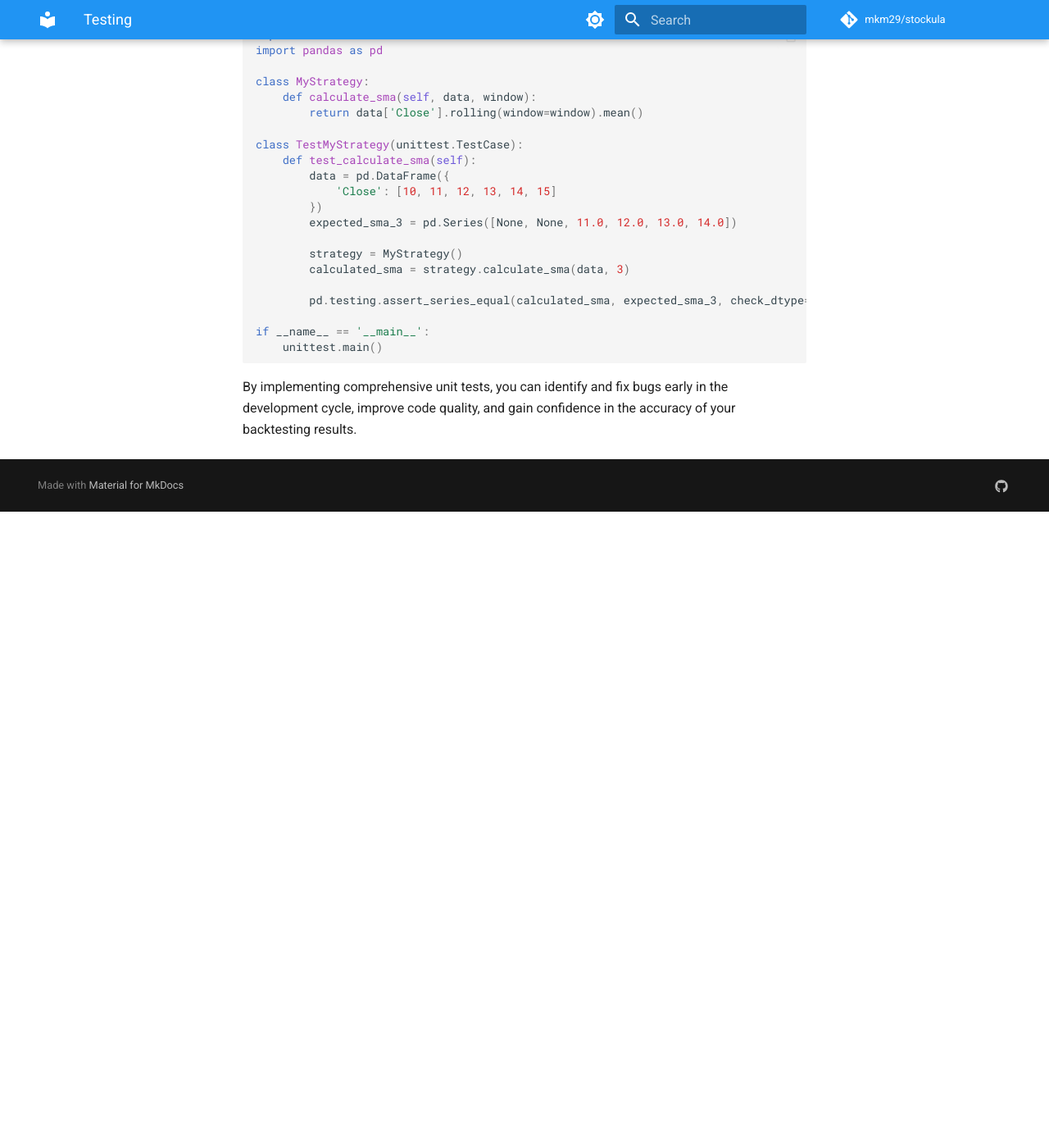
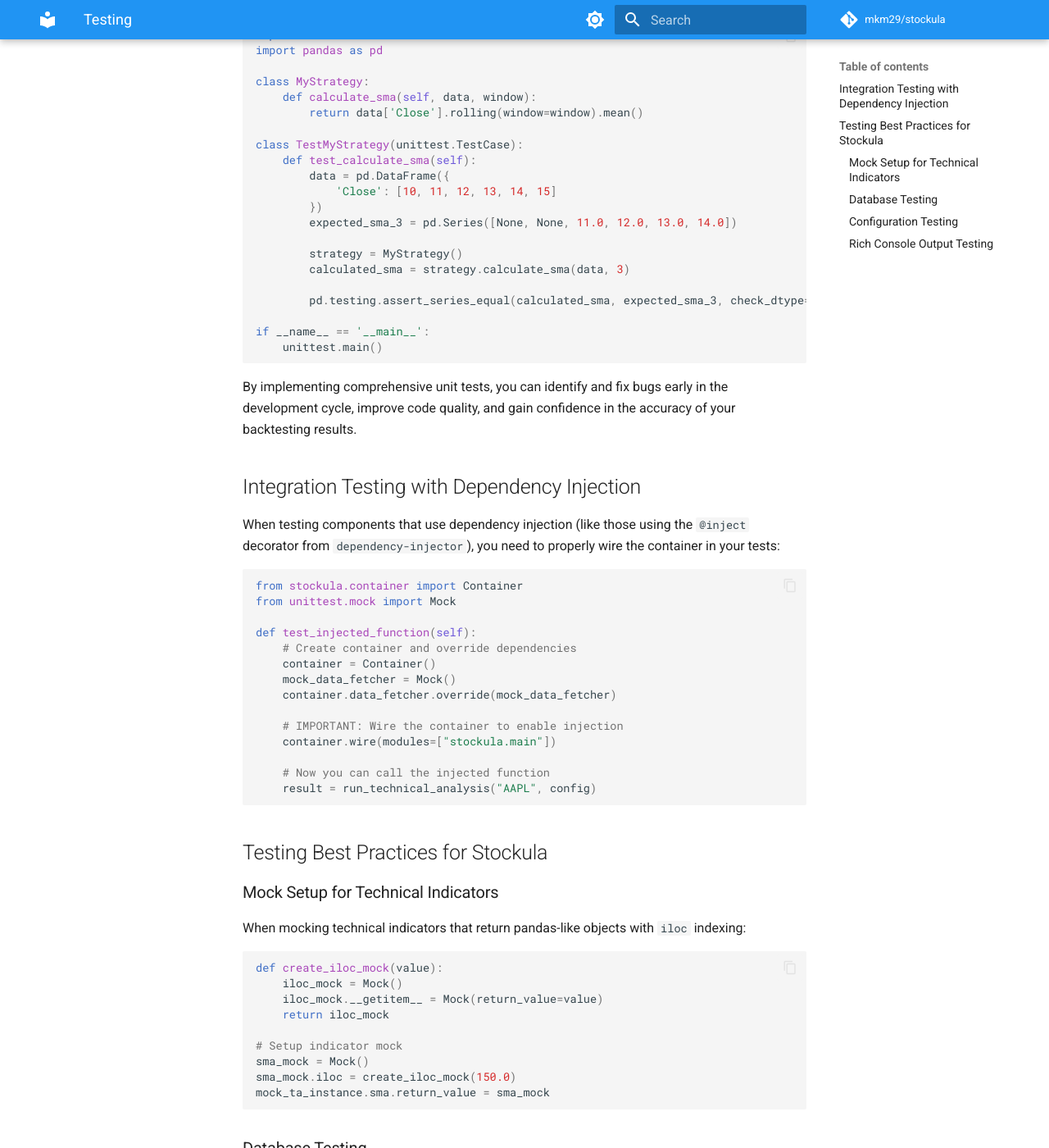
Before and after one commit to mkm29/stockula, an MkDocs documentation site: the page built from docs/development/testing.md, in a window 1280 px wide and 1400 px high, scrolled down 1059 px. Shown: the whole window at 82% size. Built offline with MkDocs 1.6.1 and Material for MkDocs 9.7.7, drawn with Linux system fonts in a browser that asks for light colours; comment, search, counter and statistics services are not loaded; before the commit the page ends 1683 px from its top, so only the background shows below that; some of the changed text lies outside the part shown.

Commit message:
chore: update changelog with test suite fixes and improvements; modify Dockerfile version; enhance testing documentation; add backward compatibility methods in DatabaseManager

````diff
--- a/docs/development/testing.md
+++ b/docs/development/testing.md
@@ -49,3 +49,83 @@ if __name__ == '__main__':
 ```
 
 By implementing comprehensive unit tests, you can identify and fix bugs early in the development cycle, improve code quality, and gain confidence in the accuracy of your backtesting results.
+
+## Integration Testing with Dependency Injection
+
+When testing components that use dependency injection (like those using the `@inject` decorator from `dependency-injector`), you need to properly wire the container in your tests:
+
+```python
+from stockula.container import Container
+from unittest.mock import Mock
+
+def test_injected_function(self):
+    # Create container and override dependencies
+    container = Container()
+    mock_data_fetcher = Mock()
+    container.data_fetcher.override(mock_data_fetcher)
+
+    # IMPORTANT: Wire the container to enable injection
+    container.wire(modules=["stockula.main"])
+
+    # Now you can call the injected function
+    result = run_technical_analysis("AAPL", config)
+```
+
+## Testing Best Practices for Stockula
+
+### Mock Setup for Technical Indicators
+
+When mocking technical indicators that return pandas-like objects with `iloc` indexing:
+
+```python
+def create_iloc_mock(value):
+    iloc_mock = Mock()
+    iloc_mock.__getitem__ = Mock(return_value=value)
+    return iloc_mock
+
+# Setup indicator mock
+sma_mock = Mock()
+sma_mock.iloc = create_iloc_mock(150.0)
+mock_ta_instance.sma.return_value = sma_mock
+```
+
+### Database Testing
+
+The DatabaseManager automatically creates stocks if they don't exist when storing price data. This means foreign key constraint tests should verify auto-creation rather than expecting exceptions:
+
+```python
+def test_foreign_key_constraint(self, test_database):
+    # Price data can be added for non-existent stock (auto-creation)
+    test_database.add_price_data(
+        "NEWSTOCK", datetime.now(), 100.0, 101.0, 99.0, 100.5, 1000000, "1d"
+    )
+
+    # Verify the stock was auto-created
+    with test_database.get_session() as session:
+        stock = session.query(Stock).filter_by(symbol="NEWSTOCK").first()
+        assert stock is not None
+```
+
+### Configuration Testing
+
+When testing functions that expect specific configuration structures, ensure your test configs include all required fields:
+
+```python
+# For backtest tests, include strategies
+sample_stockula_config.backtest.strategies = [
+    StrategyConfig(name="smacross", parameters={"fast_period": 10, "slow_period": 20})
+]
+```
+
+### Rich Console Output Testing
+
+When testing functions that use Rich for console output, assertions should check for the formatted output components rather than exact string matches:
+
+```python
+# Instead of:
+assert output == "SMA_20: 150.00"
+
+# Use:
+assert "SMA_20" in output
+assert "150.00" in output
+```
````
Also changed, not shown: CHANGELOG.md (+11 -0 lines), docs/troubleshooting.md (+62 -0 lines), 6 other files.
